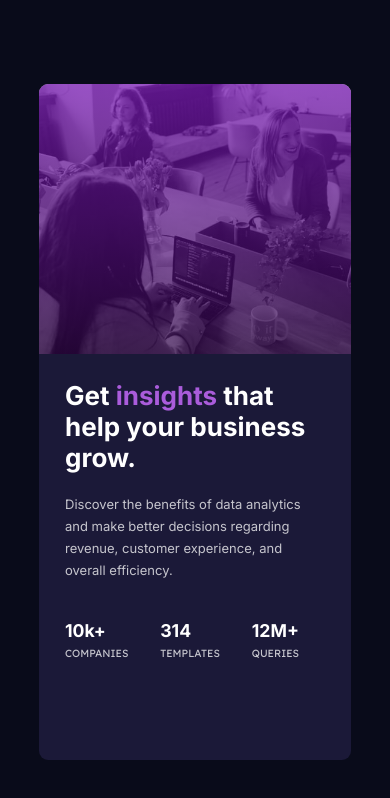
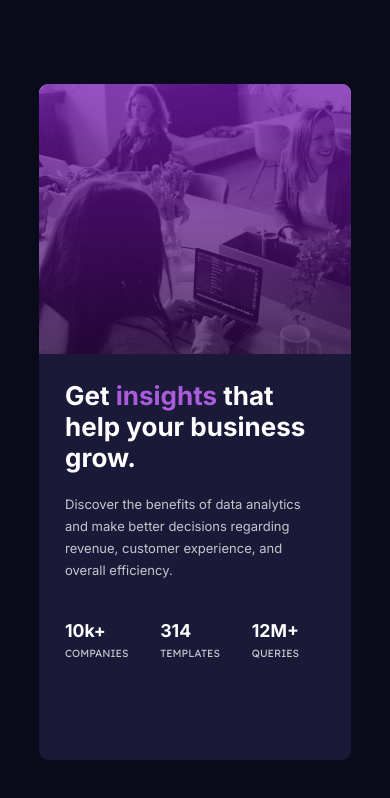
Before and after one commit to alvarcode/stats-preview-card-fontendmentor, a plain HTML site: page index.html in a window 390 px wide. Drawn offline with Linux system fonts and the light colour scheme.

Commit message:
use the image header for mobile view.

```diff
--- a/style.css
+++ b/style.css
@@ -133,6 +133,15 @@ h1 > span {
   .description {
     padding: 2.5em;
   }
+
+  .img {
+    background: linear-gradient(
+        hsla(277, 79%, 39%, 0.733),
+        hsla(278, 86%, 16%, 0.678)
+      ),
+      url("./images/image-header-mobile.jpg");
+    background-size: cover;
+  }
 }
 
 @media screen and (max-width: 450px) {
```
